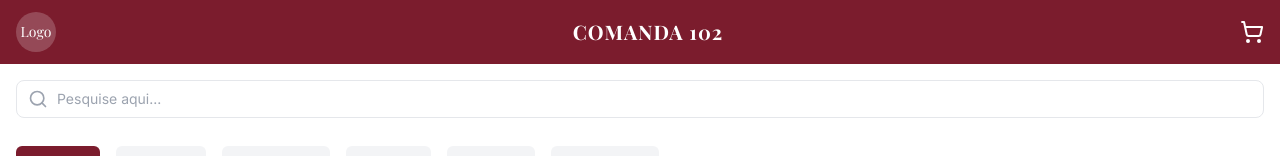
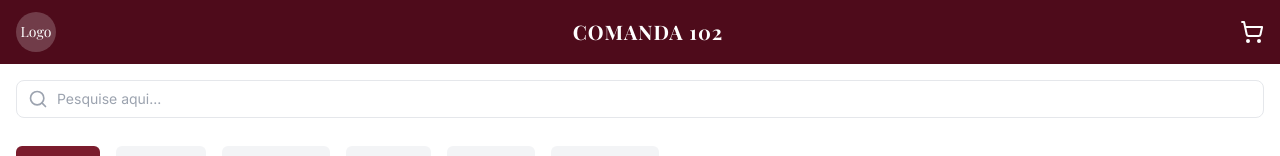
Before and after one commit to JuliaCanavezzi/vinho-comanda-digital, a React (Vite) app: page / in a window 1280 px wide. Shown: the top 156 px of the page. Built offline with nearby package versions, Linux system fonts and the light colour scheme.

Commit message:
Visual edit in Lovable
Edited UI in Lovable

```diff
--- a/src/components/Header.tsx
+++ b/src/components/Header.tsx
@@ -1,14 +1,12 @@
-
 import React from 'react';
 import { ShoppingCart } from 'lucide-react';
-
 interface HeaderProps {
   cartItemCount?: number;
 }
-
-const Header: React.FC<HeaderProps> = ({ cartItemCount = 0 }) => {
-  return (
-    <div className="w-full bg-[#7b1c2d] px-4 py-3 text-white flex items-center justify-between">
+const Header: React.FC<HeaderProps> = ({
+  cartItemCount = 0
+}) => {
+  return <div className="w-full px-4 py-3 text-white flex items-center justify-between bg-[#4e0b1b]">
       {/* Logo Circle */}
       <div className="h-10 w-10 bg-white/20 rounded-full flex items-center justify-center">
         <span className="font-playfair text-sm">Logo</span>
@@ -20,14 +18,10 @@ const Header: React.FC<HeaderProps> = ({ cartItemCount = 0 }) => {
       {/* Cart Icon */}
       <div className="relative">
         <ShoppingCart className="h-6 w-6 cursor-pointer" />
-        {cartItemCount > 0 && (
-          <span className="absolute -top-2 -right-2 bg-white text-[#7b1c2d] text-xs font-bold rounded-full h-5 w-5 flex items-center justify-center">
+        {cartItemCount > 0 && <span className="absolute -top-2 -right-2 bg-white text-[#7b1c2d] text-xs font-bold rounded-full h-5 w-5 flex items-center justify-center">
             {cartItemCount}
-          </span>
-        )}
+          </span>}
       </div>
-    </div>
-  );
+    </div>;
 };
-
 export default Header;
```
